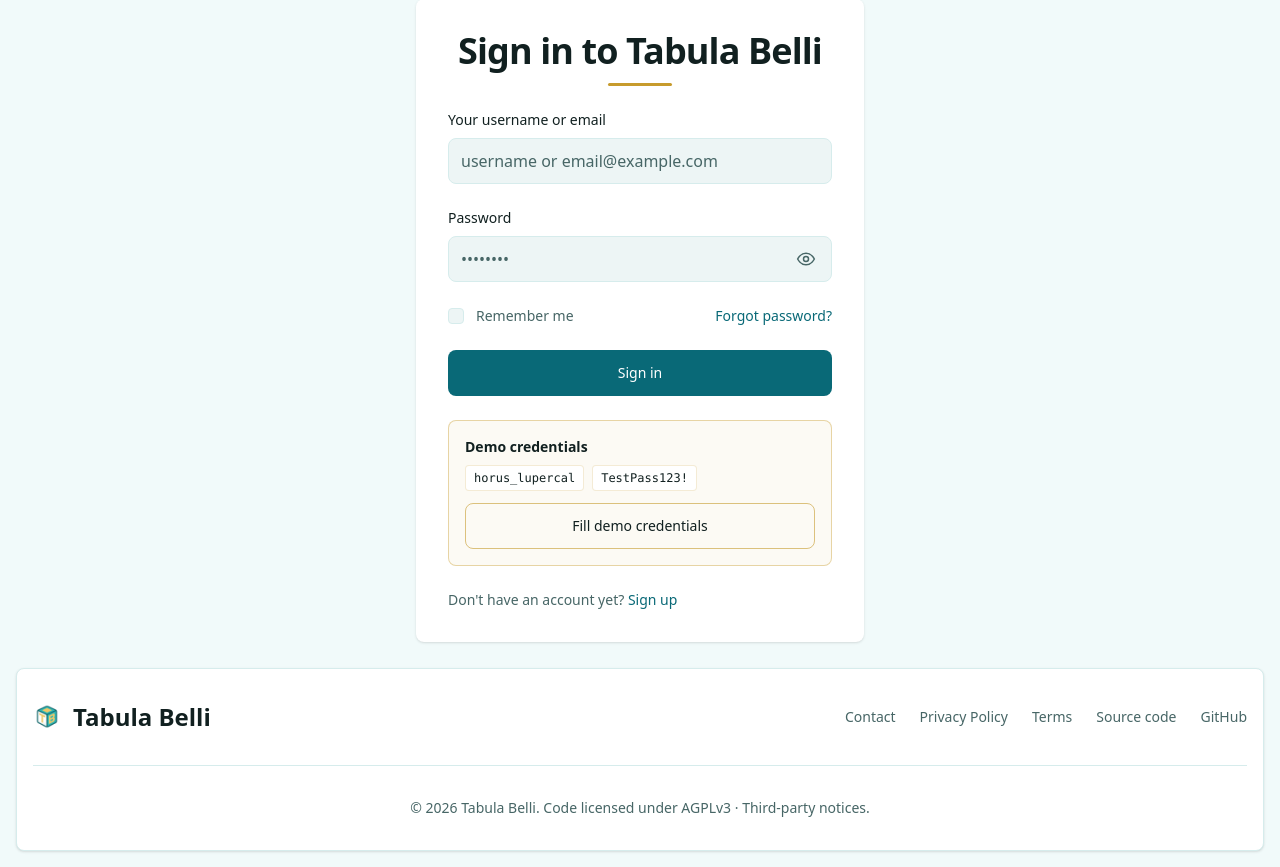
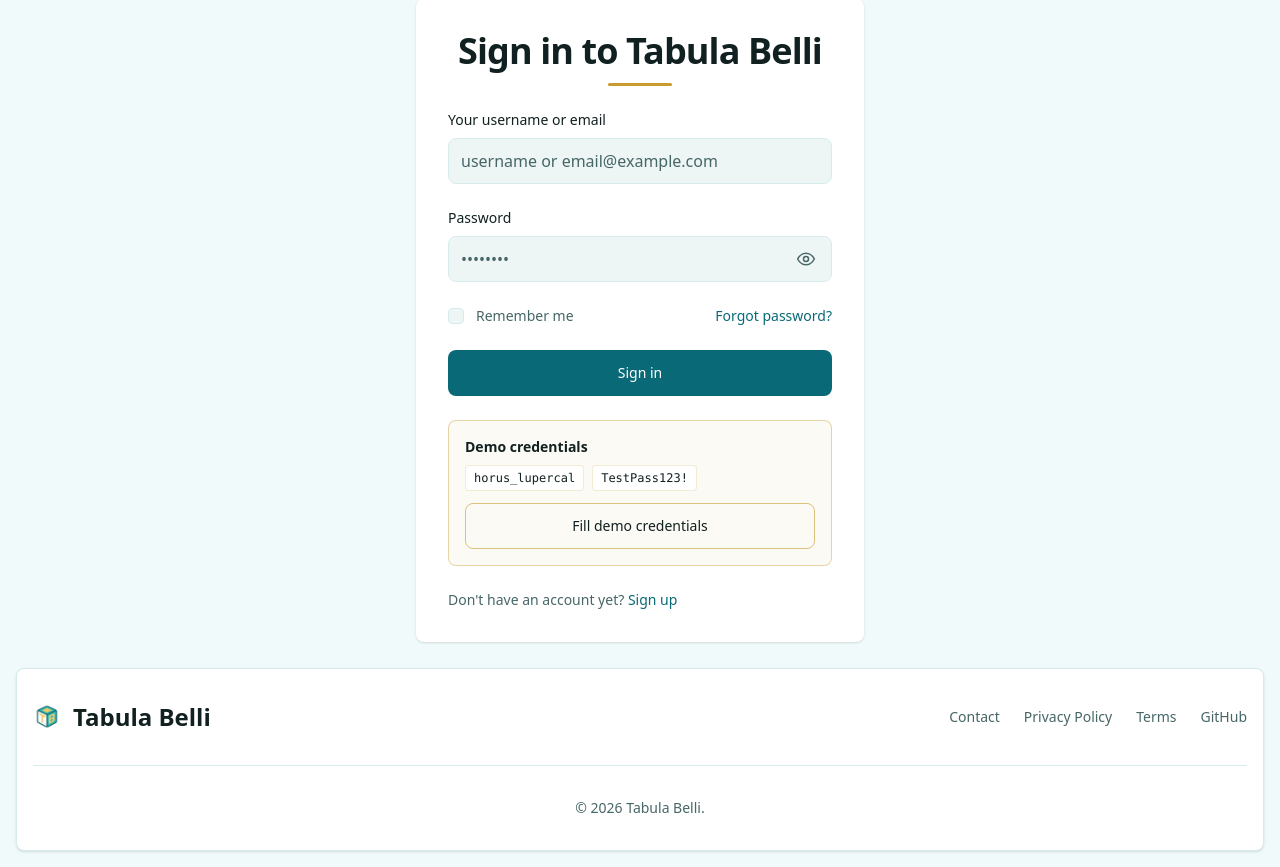
Before and after one commit to N3t0n/tabula-belli, a Django app: page /accounts/login/?next=/my-events/ in a window 1280 px wide. Shown: the part 132-999 px from the top of the page. Run offline with Django 5.2, Linux system fonts and the light colour scheme; style sheets or scripts are compiled from the project's sources; parts of the project's set-up code (start-up, migrations or seed data) failed here and were passed over; some libraries are stand-ins or nearby versions.

Commit message:
Keep footer links and copyright concise

```diff
--- a/src/templates/partials/footer.html
+++ b/src/templates/partials/footer.html
@@ -17,14 +17,11 @@
                     <a href="{% url 'terms' %}" class="hover:underline me-4 md:me-6">Terms</a>
                 </li>
                 <li>
-                    <a href="https://github.com/N3t0n/tabula-belli" class="hover:underline me-4 md:me-6" target="_blank" rel="noopener noreferrer">Source code</a>
-                </li>
-                <li>
-                    <a href="https://github.com/N3t0n" class="hover:underline" target="_blank" rel="noopener noreferrer">GitHub</a>
+                    <a href="https://github.com/N3t0n/tabula-belli" class="hover:underline" target="_blank" rel="noopener noreferrer">GitHub</a>
                 </li>
             </ul>
         </div>
         <hr class="my-6 border-border sm:mx-auto dark:border-border lg:my-8" />
-        <span class="block text-sm text-muted-foreground sm:text-center dark:text-muted-foreground">© {% now "Y" %} <a href="/" class="hover:underline">Tabula Belli</a>. Code licensed under <a href="https://github.com/N3t0n/tabula-belli/blob/main/LICENSE" class="hover:underline" target="_blank" rel="noopener noreferrer">AGPLv3</a> · <a href="{% static 'licenses/third-party.txt' %}" class="hover:underline">Third-party notices</a>.</span>
+        <span class="block text-sm text-muted-foreground sm:text-center dark:text-muted-foreground">© {% now "Y" %} <a href="/" class="hover:underline">Tabula Belli</a>.</span>
     </div>
 </footer>
```
